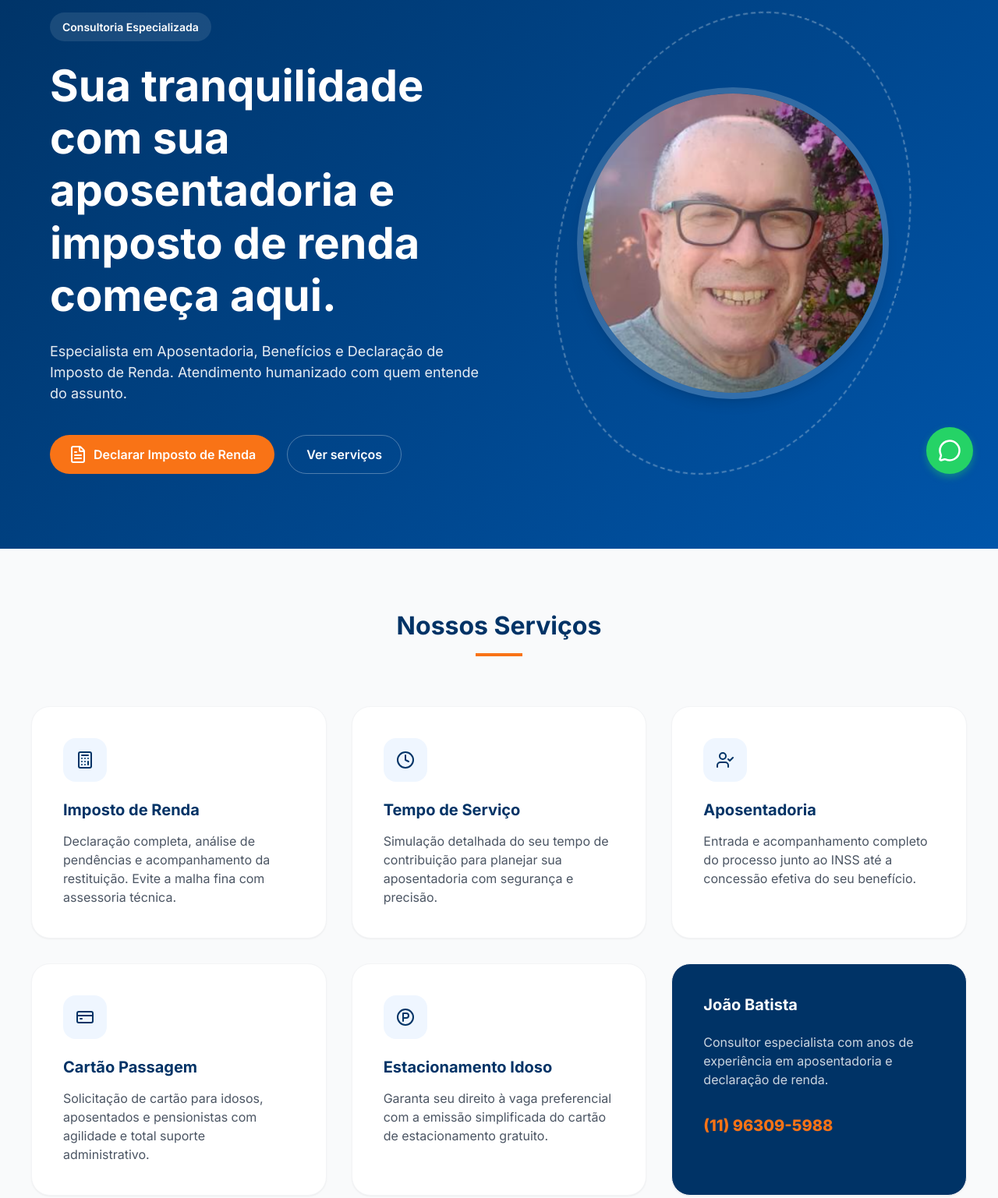
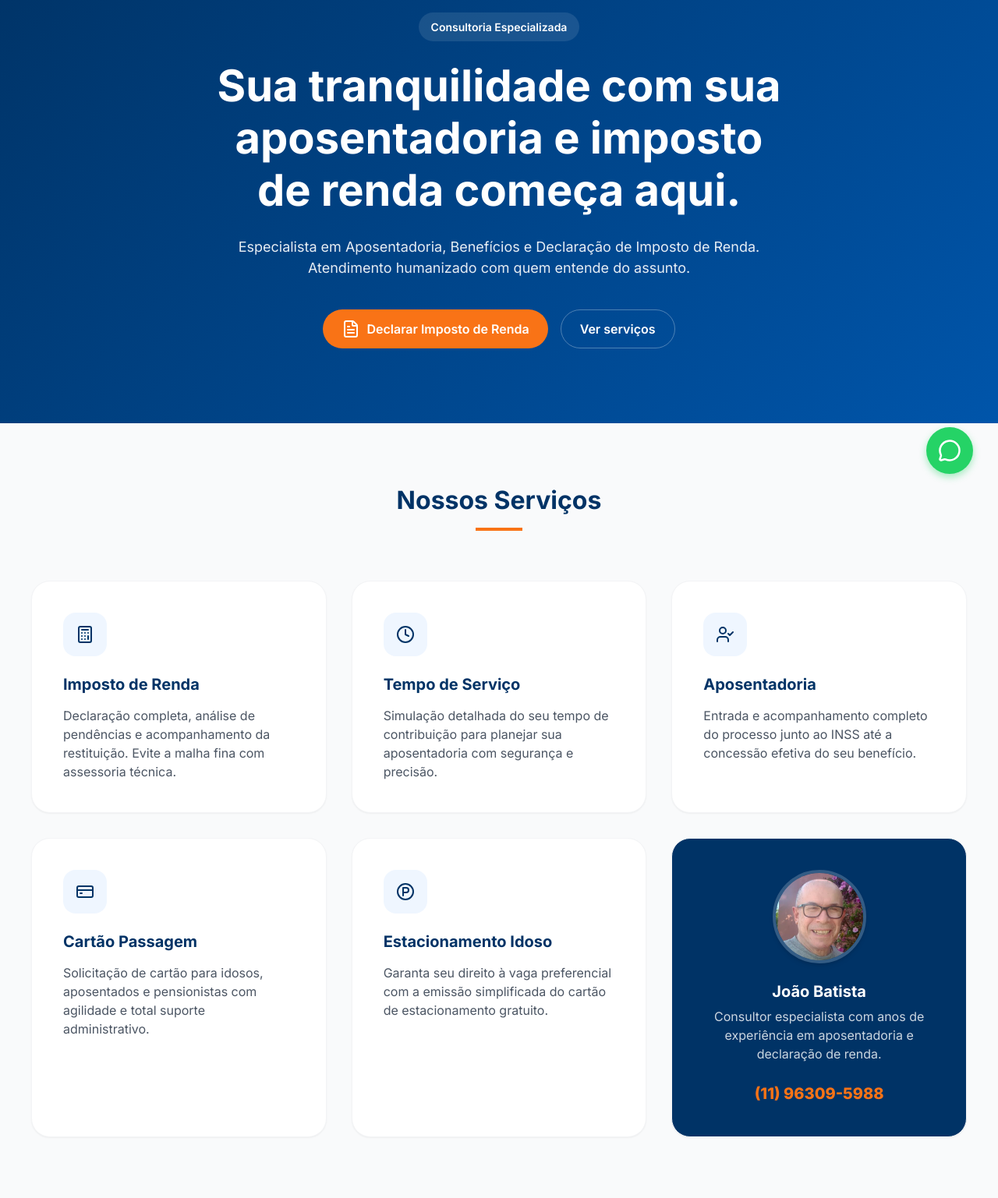
Before and after one commit to caladojuliocesar-eng/jbs, a website built with Vite: page index.html in a window 1280 px wide. Shown: the part 160-1697 px from the top of the page at 78% size. Built offline with nearby package versions, Linux system fonts and the light colour scheme.

Commit message:
refactor: move João photo to specialist card and clean up hero section

```diff
--- a/index.html
+++ b/index.html
@@ -27,25 +27,17 @@
 
     <main>
         <section class="hero">
-            <div class="container hero-grid">
-                <div>
+            <div class="container hero-content-centered">
                 <span class="hero-badge">Consultoria Especializada</span>
                 <h1>Sua tranquilidade com sua aposentadoria e imposto de renda começa aqui.</h1>
                 <p>Especialista em Aposentadoria, Benefícios e Declaração de Imposto de Renda. Atendimento humanizado com quem entende do assunto.</p>
-                    <div style="display: flex; gap: 1rem; flex-wrap: wrap;">
+                <div class="hero-actions">
                     <a href="https://wa.me/5511963095988?text=Olá%20João,%20gostaria%20de%20informações%20sobre%20meu%20Imposto%20de%20Renda." class="btn btn-accent">
                         <i data-lucide="file-text"></i> Declarar Imposto de Renda
                     </a>
-                        <a href="#servicos" class="btn" style="border: 1px solid rgba(255,255,255,0.3); color: white;">
+                    <a href="#servicos" class="btn hero-btn-secondary">
                          Ver serviços
                     </a>
-                    </div>
-                </div>
-                <div class="hero-img-container">
-                    <div class="hero-decoration"></div>
-                    <div class="hero-img-wrapper">
-                        <img src="/JOAO.png" alt="João Batista" class="hero-img">
-                    </div>
                 </div>
             </div>
         </section>
@@ -97,10 +89,13 @@
                     <p>Garanta seu direito à vaga preferencial com a emissão simplificada do cartão de estacionamento gratuito.</p>
                 </div>
 
-                <div class="service-card" style="background: var(--primary); color: white;">
-                    <h3 style="color: white; margin-bottom: 1.5rem;">João Batista</h3>
-                    <p style="color: rgba(255,255,255,0.8); margin-bottom: 2rem;">Consultor especialista com anos de experiência em aposentadoria e declaração de renda.</p>
-                    <a href="tel:11963095988" style="color: var(--accent); font-weight: 800; font-size: 1.25rem; text-decoration: none;">(11) 96309-5988</a>
+                <div class="service-card specialist-card">
+                    <div class="specialist-avatar">
+                        <img src="/JOAO.png" alt="João Batista">
+                    </div>
+                    <h3>João Batista</h3>
+                    <p>Consultor especialista com anos de experiência em aposentadoria e declaração de renda.</p>
+                    <a href="tel:11963095988" class="specialist-phone">(11) 96309-5988</a>
                 </div>
             </div>
         </section>
--- a/style.css
+++ b/style.css
@@ -129,20 +129,25 @@ nav {
   position: relative;
 }
 
-.hero-grid {
-  display: grid;
-  grid-template-columns: 1fr;
-  gap: 2rem;
-  align-items: center;
+.hero-content-centered {
   text-align: center;
+  max-width: 800px;
 }
 
-@media (min-width: 768px) {
-  .hero-grid {
-    grid-template-columns: 1fr 1fr;
-    text-align: left;
-    gap: 3rem;
-  }
+.hero-actions {
+  display: flex;
+  gap: 1rem;
+  justify-content: center;
+  flex-wrap: wrap;
+}
+
+.hero-btn-secondary {
+  border: 1px solid rgba(255,255,255,0.3);
+  color: white;
+}
+
+.hero-btn-secondary:hover {
+  background: rgba(255,255,255,0.1);
 }
 
 .hero-badge {
@@ -173,52 +178,7 @@ nav {
   margin-bottom: 2.5rem;
 }
 
-.hero-img-container {
-  position: relative;
-  display: flex;
-  justify-content: center;
-}
-
-.hero-img-wrapper {
-  width: 220px;
-  height: 220px;
-  border-radius: 50%;
-  border: 8px solid rgba(255, 255, 255, 0.2);
-  overflow: hidden;
-  box-shadow: var(--shadow-lg);
-  position: relative;
-  z-index: 2;
-}
-
-@media (min-width: 1024px) {
-  .hero-img-wrapper {
-    width: 400px;
-    height: 400px;
-  }
-}
-
-.hero-img {
-  width: 100%;
-  height: 100%;
-  object-fit: cover;
-}
-
-.hero-decoration {
-  position: absolute;
-  top: 50%;
-  left: 50%;
-  transform: translate(-50%, -50%);
-  width: 110%;
-  height: 110%;
-  border: 2px dashed rgba(255, 255, 255, 0.3);
-  border-radius: 50%;
-  animation: rotate 20s linear infinite;
-}
-
-@keyframes rotate {
-  from { transform: translate(-50%, -50%) rotate(0deg); }
-  to { transform: translate(-50%, -50%) rotate(360deg); }
-}
+/* Removed hero image decoration styles */
 
 /* Services */
 .section-title {
@@ -278,6 +238,54 @@ nav {
 
 .service-card p {
   color: var(--text-muted);
+}
+
+.specialist-card {
+  background: var(--primary);
+  color: var(--white);
+  text-align: center;
+  display: flex;
+  flex-direction: column;
+  align-items: center;
+}
+
+.specialist-card h3 {
+  color: var(--white);
+  margin-bottom: 0.5rem;
+}
+
+.specialist-card p {
+  color: rgba(255, 255, 255, 0.8);
+  margin-bottom: 1.5rem;
+}
+
+.specialist-avatar {
+  width: 120px;
+  height: 120px;
+  border-radius: 50%;
+  border: 4px solid rgba(255, 255, 255, 0.2);
+  overflow: hidden;
+  margin-bottom: 1.5rem;
+  box-shadow: var(--shadow-md);
+}
+
+.specialist-avatar img {
+  width: 100%;
+  height: 100%;
+  object-fit: cover;
+}
+
+.specialist-phone {
+  color: var(--accent);
+  font-weight: 800;
+  font-size: 1.25rem;
+  text-decoration: none;
+  transition: all 0.3s ease;
+}
+
+.specialist-phone:hover {
+  color: var(--white);
+  text-decoration: underline;
 }
 
 /* CTA Section */
@@ -344,16 +352,8 @@ footer {
     width: 100%;
   }
 
-  .hero-grid > div:first-child {
-    order: 2; /* Move text below image on mobile for better flow? Or keep text first?
-                 User wants "experience better". Usually Image then headline is good,
-                 but Headline then small image then CTA is very high conversion.
-                 Let's keep text first but move image above the CTA buttons if possible.
-                 Actually, I'll keep the image small and above the text for mobile. */
-  }
-
-  .hero-img-container {
-    order: 1;
+  .hero-content-centered {
+    margin: 0 auto;
   }
 }
   /* Floating WhatsApp */
```
Lines whose indentation alone changed are shown as unchanged.
